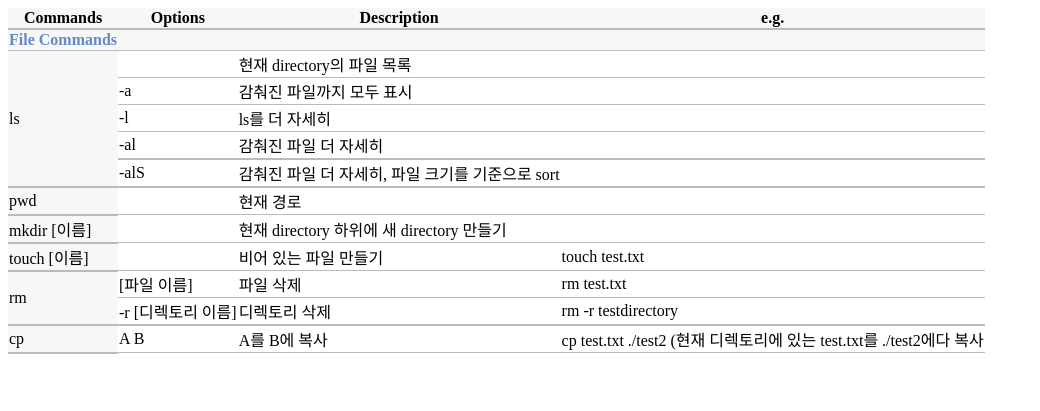
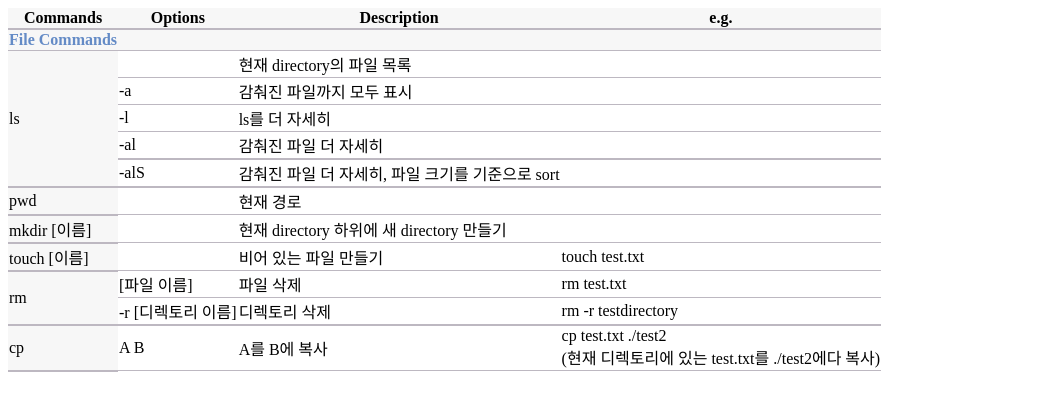
Before and after one commit to finddme/finddme.github.io, a Jekyll site: the page built from _posts/2022-01-12-Linux.md, in a window 1280 px wide. Shown: the top 411 px of the page, without its empty margins (0-1040 px from the left). Built offline with Jekyll 4.4.1, drawn with Linux system fonts in a browser that asks for light colours.

Commit message:
Update 2022-01-12-Linux.md

```diff
--- a/_posts/2022-01-12-Linux.md
+++ b/_posts/2022-01-12-Linux.md
@@ -54,7 +54,7 @@ tag: Linux
        <tr><td class="line4" rowspan="1">touch [이름]</td><td class="line"> </td><td class="line">비어 있는 파일 만들기</td><td class="line">touch test.txt</td></tr>
        <tr><td class="line4" rowspan="2">rm</td><td class="line">[파일 이름]</td><td class="line">파일 삭제</td><td class="line">rm test.txt</td></tr>
        <tr><td class="line2">-r [디렉토리 이름]</td><td class="line2">디렉토리 삭제</td><td class="line2">rm -r testdirectory</td></tr>
-       <tr><td class="line4" rowspan="1">cp</td><td class="line">A B</td><td class="line">A를 B에 복사</td><td class="line">cp test.txt ./test2 (현재 디렉토리에 있는 test.txt를 ./test2에다 복사</td></tr>
+       <tr><td class="line4" rowspan="1">cp</td><td class="line">A B</td><td class="line">A를 B에 복사</td><td class="line">cp test.txt ./test2<br>(현재 디렉토리에 있는 test.txt를 ./test2에다 복사)</td></tr>
     </table>
  </body>
  </html>
```
